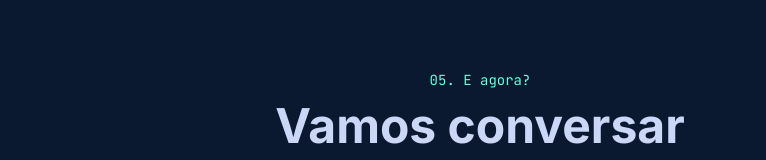
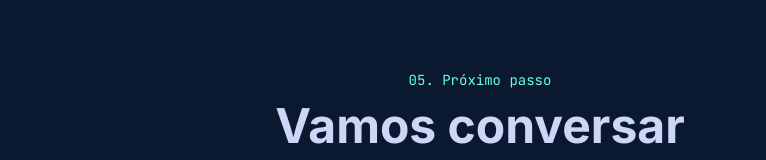
Before and after one commit to FilipeVicenteH/Portfolio, a React (Vite) app: page / in a window 1280 px wide. Shown: the part 4070-4230 px from the top of the page, without its empty margins (160-926 px from the left). Built offline with nearby package versions, Linux system fonts and the light colour scheme.

Commit message:
fix: update contact label and text edits

```diff
--- a/src/components/Contact.jsx
+++ b/src/components/Contact.jsx
@@ -9,7 +9,7 @@ export default function Contact() {
         viewport={{ once: true, margin: '-100px' }}
         transition={{ duration: 0.5 }}
       >
-        <p className="font-mono text-teal text-sm mb-3">05. E agora?</p>
+        <p className="font-mono text-teal text-sm mb-3">05. Próximo passo</p>
         <h2 className="text-4xl md:text-5xl font-bold text-lightest-slate mb-5">
           Vamos conversar
         </h2>
```
